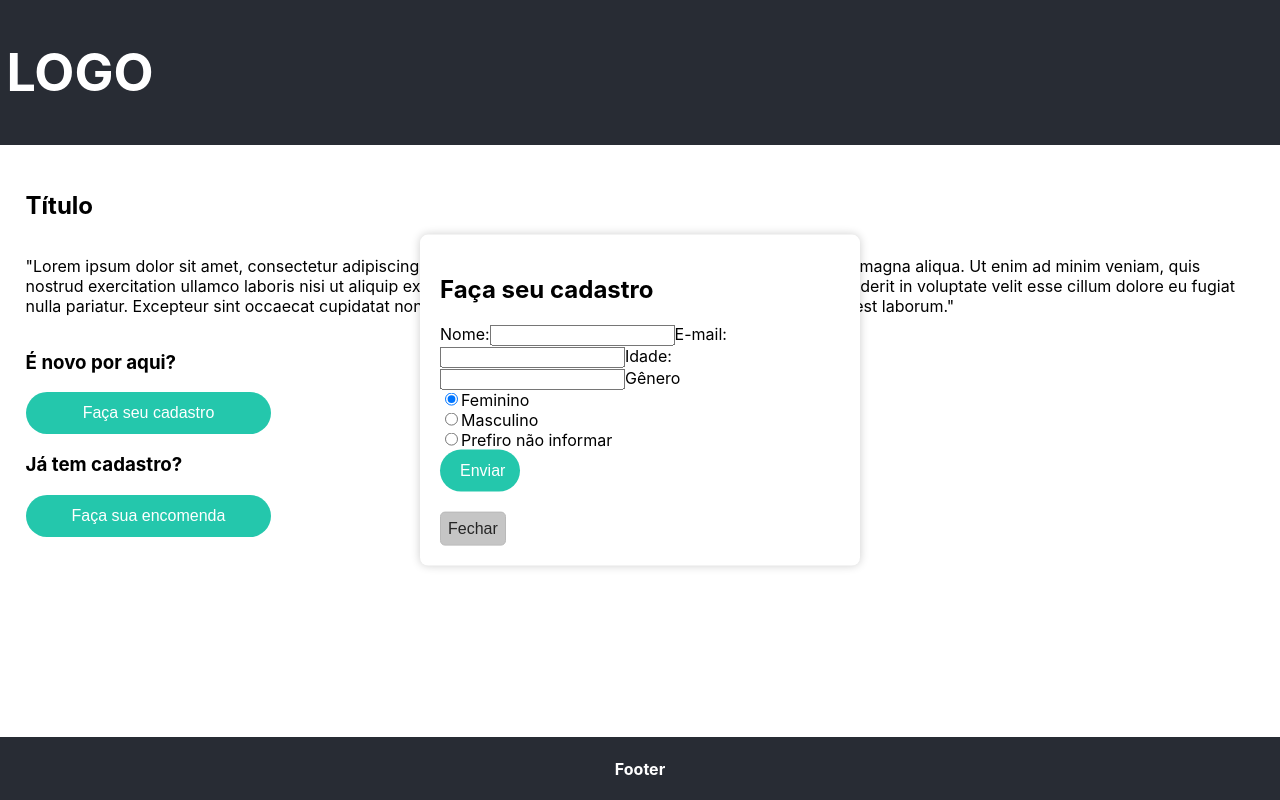
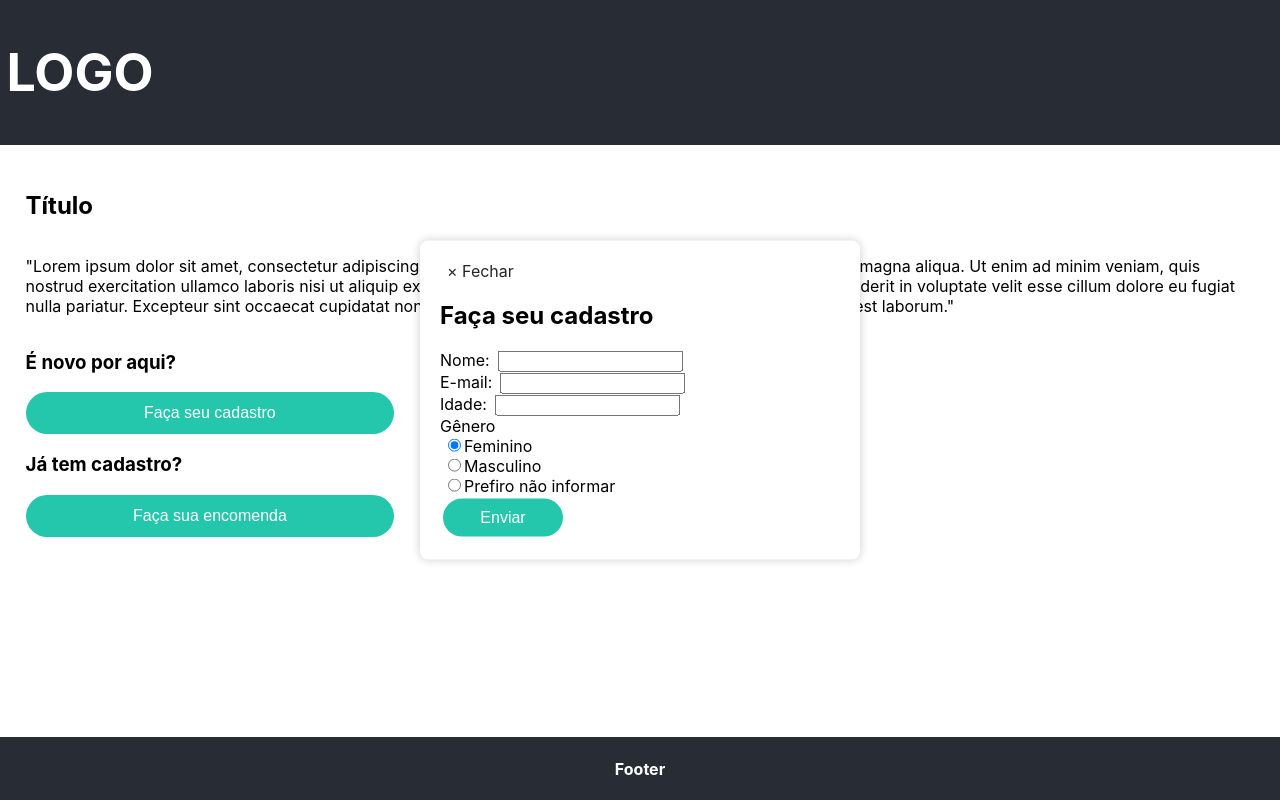
Before and after one commit to casscannelle/hoc-reactform, a React (Create React App) app: page / in a window 1280 px wide. Both pictures are taken after a click on the button "Faça seu cadastro". Built offline with nearby package versions, Linux system fonts and the light colour scheme.

Commit message:
ajustes css e informações dos formulários

```diff
--- a/src/App.css
+++ b/src/App.css
@@ -29,6 +29,13 @@
 
 }
 
+input {
+  margin-left: 2%;
+}
+
+select {
+  margin-left: 2%;
+}
 .modal {
   position: fixed;
   top: 50%;
@@ -52,12 +59,28 @@
   cursor: pointer;
   margin-bottom: 0;
   padding: 12px 20px;
-  width: 20%;
+  width: 30%;
 }
 
 .btn:hover {
   background-color: rgba(46, 143, 127, 0.808);
 }
+
+.btn-submit {
+  font-size: 1rem;
+  align-items: center;
+  border: 0 none;
+  border-radius: 25px;
+  color: #fff;
+  background-color: rgb(36, 199, 172);
+  cursor: pointer;
+  margin-bottom: 0;
+  margin-top: 20%;
+  padding: 10px 12px;
+  width: 30%;
+  margin: 3px;
+}
+
 
 .btn-modal {
   font-size: 1rem;
@@ -77,17 +100,19 @@
   background-color: rgba(46, 143, 127, 0.808);
 }
 
-.btn-modal-fechar {
+.close {
   font-size: 1rem;
   align-items: center;
   color: #252525;
-  border: 1px solid rgb(185, 185, 185);
   border-radius: 5px;
-  background-color: rgba(185, 185, 185, 0.822);
   cursor: pointer;
   margin-bottom: 0;
   padding: 7px 7px;
   margin-top: 20px;
+}
+
+.close:hover{
+  color: red;
 }
 
 .error-message {
--- a/src/App.js
+++ b/src/App.js
@@ -1,6 +1,6 @@
 import React, { useState } from 'react';
 import './App.css';
-import Modal from './components/Modal/Modal';
+import Modal from './components/useModal/useModal';
 
 const App = () => {
 
--- a/src/components/FormEncomenda/FormEncomenda.js
+++ b/src/components/FormEncomenda/FormEncomenda.js
@@ -2,7 +2,7 @@ import { useState } from 'react';
 import React from 'react';
 
 const FormEncomenda = () => {
-  const [inputValue, setInputValue] = useState({ nome: '', email: '', produto: 'Bolo', sabor: '' });
+  const [inputValue, setInputValue] = useState({ nome: '', email: '', produto: 'Bolo', sabor: 'Chocolate' });
   const [showAnswers, setShowAnswers] = useState(false);
   const [errors, setErrors] = useState({});
   const [responses, setResponses] = useState([]);
@@ -64,9 +64,6 @@ const FormEncomenda = () => {
     setSelectedResponse(null);
   };
 
-  const toggleSortOrder = () => {
-    setSortOrder((prevSortOrder) => (prevSortOrder === 'newest' ? 'oldest' : 'newest'));
-  };
 
   const getSortedResponses = () => {
     return sortOrder === 'newest'
@@ -84,13 +81,18 @@ const FormEncomenda = () => {
     <div className='container-wrapper'>
       <div className='container-form'>
         <form>
+        <div>
         <label>Nome:</label>
         <input className='form_input' type="text" name="nome" value={inputValue.nome} onChange={handleChange} required />
         {showAnswers || !errors.nome ? null : <p className="error-message">{errors.nome}</p>}
+        </div>
+        <div>
         <label>E-mail:</label>
         <input className='form_input' type="email" name="email" value={inputValue.email} onChange={handleChange} required />
         {showAnswers || !errors.email ? null : <p className="error-message">{errors.email}</p>}
-        <label>Produdo</label>
+        </div>
+        <div>
+        <label>Produto</label>
         <div>
           <input type='radio' name="produto" value="Bolo" id="bolo" checked={inputValue.produto === "Bolo"} onChange={handleChange} />
           <label htmlFor="bolo">Bolo</label>
@@ -103,20 +105,22 @@ const FormEncomenda = () => {
           <input type='radio' name="produto" value="Mousse" id="mousse" checked={inputValue.produto === "Mousse"} onChange={handleChange} />
           <label htmlFor="mousse">Mousse</label>
         </div>
-
+        </div>
         <div>
         <label>Sabor:
-            <select name="sabor">
+            <select name="sabor" value={inputValue.sabor} onChange={handleChange}>
                 <option value="Chocolate">Chocolate</option>
                 <option value="Baunilha">Baunilha</option>
                 <option value="Morango">Morango</option>
             </select>
         </label>
+        {showAnswers}
         </div>
-        {showAnswers || !errors.produto ? null : <p className="error-message">{errors.produto}</p>}
-        <button className='btn' type="submit" onClick={handleSubmit}>
+        <div>
+        <button className='btn-submit' type="submit" onClick={handleSubmit}>
         {showAnswers === 'loading' ? 'Enviando' : 'Enviar'}
           </button>
+        </div>
         </form>
       </div>
       {/* Respostas por nome */}
@@ -125,10 +129,7 @@ const FormEncomenda = () => {
           <div>
             <>
             <h2>Respostas</h2>
-              <button className="btn-filter" onClick={toggleSortOrder}>
-                {sortOrder === 'newest' ? 'Mais recentes' : 'Mais antigas'}
-              </button>
-              </>
+            </>
 
 
             <ol>
@@ -160,13 +161,13 @@ const FormEncomenda = () => {
               <strong>Nome:</strong> {selectedResponse.nome}
             </p>
             <p>
-              <strong>Idade:</strong> {selectedResponse.idade}
-            </p>
-            <p>
               <strong>E-mail:</strong> {selectedResponse.email}
             </p>
             <p>
-              <strong>Gênero:</strong> {selectedResponse.gender}
+              <strong>Produto:</strong> {selectedResponse.produto}
+            </p>
+            <p>
+              <strong>Sabor:</strong> {selectedResponse.sabor}
             </p>
             <button className="btn" onClick={hideModal}>Fechar</button>
           </div>
--- a/src/components/FormInscricao/FormInscricao.js
+++ b/src/components/FormInscricao/FormInscricao.js
@@ -70,9 +70,6 @@ function FormInscricao() {
     setSelectedResponse(null);
   };
 
-  const toggleSortOrder = () => {
-    setSortOrder((prevSortOrder) => (prevSortOrder === 'newest' ? 'oldest' : 'newest'));
-  };
 
   const getSortedResponses = () => {
     return sortOrder === 'newest'
@@ -90,18 +87,22 @@ function FormInscricao() {
     <div className='container-wrapper'>
       <div className='container-form'>
         <form>
+        <div>
         <label>Nome:</label>
         <input className='form_input' type="text" name="nome" value={inputValue.nome} onChange={handleChange} required />
         {showAnswers || !errors.nome ? null : <p className="error-message">{errors.nome}</p>}
-
+        </div>
+        <div>
         <label>E-mail:</label>
         <input className='form_input' type="email" name="email" value={inputValue.email} onChange={handleChange} required />
         {showAnswers || !errors.email ? null : <p className="error-message">{errors.email}</p>}
-
+        </div>
+        <div>
         <label>Idade:</label>
         <input className='form_input' type="number" name="idade" value={inputValue.idade} onChange={handleChange} min="0" required />
         {showAnswers || !errors.idade ? null : <p className="error-message">{errors.idade}</p>}
-
+        </div>
+        <div>
         <label>Gênero</label>
         <div>
           <input type='radio' name="gender" value="Feminino" id="feminino" checked={inputValue.gender === "Feminino"} onChange={handleChange} />
@@ -116,10 +117,12 @@ function FormInscricao() {
           <label htmlFor="naoinformado">Prefiro não informar</label>
         </div>
         {showAnswers || !errors.gender ? null : <p className="error-message">{errors.gender}</p>}
-
-        <button className='btn' type="submit" onClick={handleSubmit}>
+        </div>
+        <div>
+        <button className='btn-submit' type="submit" onClick={handleSubmit}>
         {showAnswers === 'loading' ? 'Enviando' : 'Enviar'}
           </button>
+        </div>
         </form>
       </div>
 
@@ -128,11 +131,9 @@ function FormInscricao() {
         {showAnswers && (
           <div>
             <>
+
             <h2>Respostas</h2>
-              <button className="btn-filter" onClick={toggleSortOrder}>
-                {sortOrder === 'newest' ? 'Mais recentes' : 'Mais antigas'}
-              </button>
-              </>
+            </>
 
 
             <ol>
--- a/src/components/Modal/Modal.js
+++ b/src/components/useModal/useModal.js
@@ -49,9 +49,10 @@ const Modal = () => {
       {cadastroModal.isOpen && (
         <div className="modal">
           <div className="modal-content">
+          <span className="close" onClick={cadastroModal.closeModal}>× Fechar</span>
             <h2>Faça seu cadastro</h2>
             <FormInscricao />
-            <button className='btn-modal-fechar' onClick={cadastroModal.closeModal}>Fechar</button>
+
           </div>
         </div>
       )}
@@ -59,7 +60,7 @@ const Modal = () => {
       {encomendaModal.isOpen && (
         <div className="modal">
           <div className="modal-content">
-            <button className='btn-modal-fechar' onClick={encomendaModal.closeModal}>×</button>
+          <span className="close" onClick={encomendaModal.closeModal}>× Fechar</span>
             <h2>Faça sua encomenda</h2>
             <FormEncomenda />
 
```
Also changed, not shown: src/components/useCustomForm/useCustomForm.js (deleted, +0 -37 lines).
